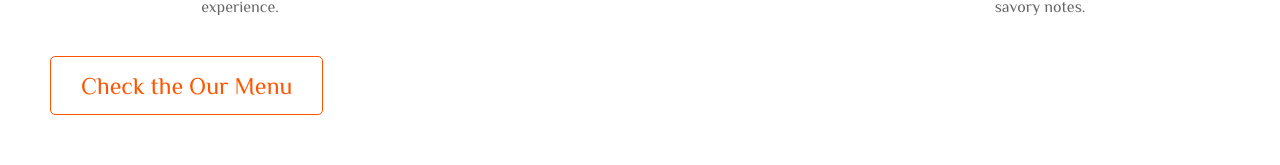
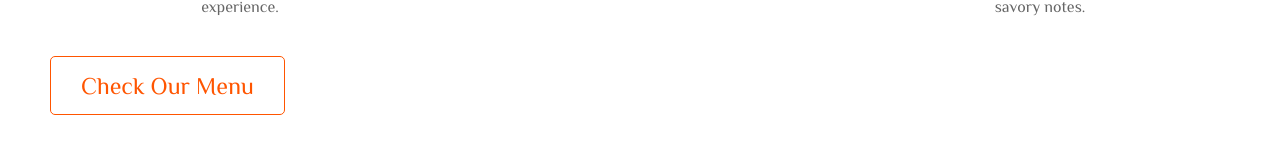
Before and after one commit to eunicemarginel/project_lebuathai, a React (Create React App) app: page / in a window 1280 px wide. Shown: the part 1443-1608 px from the top of the page. Built offline with nearby package versions, Linux system fonts and the light colour scheme.

Commit message:
update typo

```diff
--- a/src/components/FeaturedDishes.js
+++ b/src/components/FeaturedDishes.js
@@ -29,7 +29,7 @@ const FeaturedDishes = () => {
           </div>
         ))}
       </div>
-      <a href="/menu" className="menu-button">Check the Our Menu</a>
+      <a href="/menu" className="menu-button">Check Our Menu</a>
     </div>
   );
 };
```
